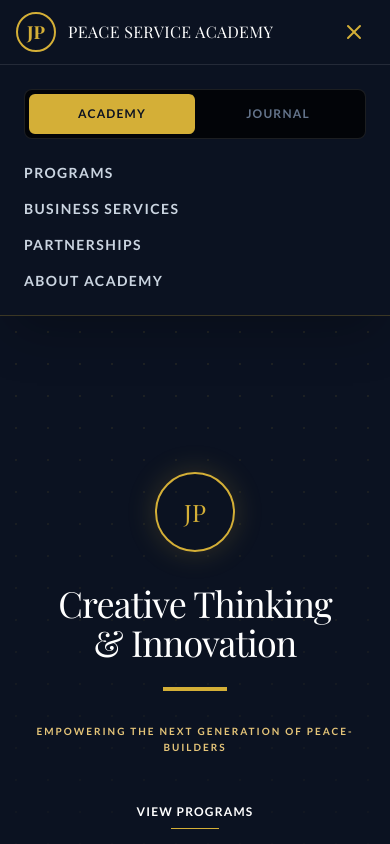
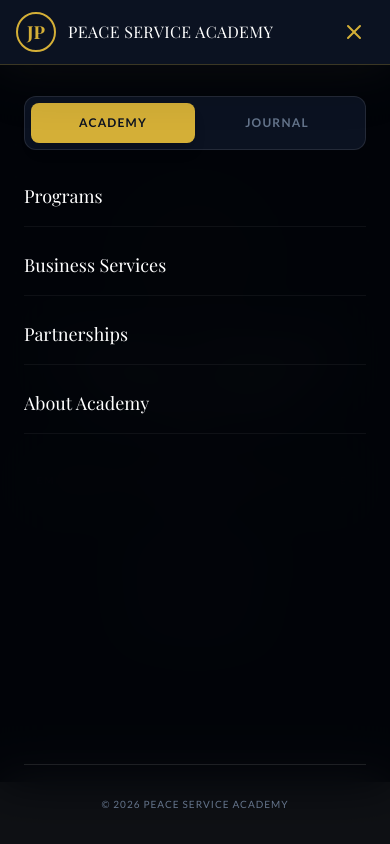
Before and after one commit to boluadeoye/jopsa-web, a Next.js app: page / in a window 390 px wide. Both pictures are taken after a click on the button 354 px from the left and 32 px from the top of the page. Shown: the top 844 px of the page. Built offline with nearby package versions, Linux system fonts and the light colour scheme; a web font is replaced by a local one.

Commit message:
Fix: Mobile menu is now a full-screen overlay with scroll lock

```diff
--- a/src/components/layout/InstitutionalMasthead.tsx
+++ b/src/components/layout/InstitutionalMasthead.tsx
@@ -1,7 +1,7 @@
 "use client";
 import Link from "next/link";
 import { usePathname } from "next/navigation";
-import { useState } from "react";
+import { useState, useEffect } from "react";
 import { Menu, X } from "lucide-react";
 import { motion, AnimatePresence } from "framer-motion";
 
@@ -10,10 +10,26 @@ export default function InstitutionalMasthead() {
   const isJournal = pathname.startsWith("/journal");
   const [isMobileMenuOpen, setIsMobileMenuOpen] = useState(false);
 
+  // Close menu when route changes
+  useEffect(() => {
+    setIsMobileMenuOpen(false);
+  }, [pathname]);
+
+  // Lock body scroll when menu is open
+  useEffect(() => {
+    if (isMobileMenuOpen) {
+      document.body.style.overflow = 'hidden';
+    } else {
+      document.body.style.overflow = 'unset';
+    }
+    return () => { document.body.style.overflow = 'unset'; };
+  }, [isMobileMenuOpen]);
+
   return (
+    <>
       <header className="sticky top-0 z-50 bg-obsidian-900 text-white border-b border-gold-600/30 shadow-2xl">
         {/* Top Identity Bar */}
-      <div className="max-w-7xl mx-auto px-4 md:px-6 py-3 md:py-4 flex justify-between items-center">
+        <div className="max-w-7xl mx-auto px-4 md:px-6 py-3 md:py-4 flex justify-between items-center relative z-50 bg-obsidian-900">
           <Link href="/" className="flex items-center gap-3 group">
             <div className="w-10 h-10 md:w-12 md:h-12 rounded-full border-2 border-gold-500 flex items-center justify-center font-serif text-gold-500 font-bold text-lg md:text-xl group-hover:bg-gold-500 group-hover:text-obsidian-900 transition-all">
               JP
@@ -30,7 +46,7 @@ export default function InstitutionalMasthead() {
 
           {/* Mobile Menu Toggle */}
           <button
-          className="md:hidden p-2 text-gold-500"
+            className="md:hidden p-2 text-gold-500 hover:bg-white/10 rounded-full transition-colors"
             onClick={() => setIsMobileMenuOpen(!isMobileMenuOpen)}
           >
             {isMobileMenuOpen ? <X size={24} /> : <Menu size={24} />}
@@ -75,57 +91,63 @@ export default function InstitutionalMasthead() {
             </ul>
           </div>
         </nav>
+      </header>
 
-      {/* Mobile Menu Overlay */}
+      {/* === MOBILE MENU OVERLAY === */}
       <AnimatePresence>
         {isMobileMenuOpen && (
           <motion.div
-            initial={{ opacity: 0, height: 0 }}
-            animate={{ opacity: 1, height: "auto" }}
-            exit={{ opacity: 0, height: 0 }}
-            className="md:hidden bg-obsidian-900 border-t border-white/10 overflow-hidden"
+            initial={{ opacity: 0 }}
+            animate={{ opacity: 1 }}
+            exit={{ opacity: 0 }}
+            className="fixed inset-0 z-40 bg-obsidian-950/95 backdrop-blur-xl pt-24 px-6 md:hidden flex flex-col"
           >
-            <div className="p-6 flex flex-col gap-6">
             {/* Mobile Wing Switcher */}
-              <div className="flex bg-obsidian-950 rounded-lg p-1 border border-white/10">
+            <div className="flex bg-obsidian-900 rounded-xl p-1.5 border border-white/10 mb-8">
               <Link
                 href="/academy"
-                  onClick={() => setIsMobileMenuOpen(false)}
-                  className={`flex-1 text-center py-3 rounded-md text-xs font-bold uppercase tracking-widest ${!isJournal ? 'bg-gold-500 text-obsidian-900' : 'text-slate-500'}`}
+                className={`flex-1 text-center py-3 rounded-lg text-xs font-bold uppercase tracking-widest transition-all ${!isJournal ? 'bg-gold-500 text-obsidian-900 shadow-lg' : 'text-slate-500'}`}
               >
                 Academy
               </Link>
               <Link
                 href="/journal"
-                  onClick={() => setIsMobileMenuOpen(false)}
-                  className={`flex-1 text-center py-3 rounded-md text-xs font-bold uppercase tracking-widest ${isJournal ? 'bg-white text-obsidian-900' : 'text-slate-500'}`}
+                className={`flex-1 text-center py-3 rounded-lg text-xs font-bold uppercase tracking-widest transition-all ${isJournal ? 'bg-white text-obsidian-900 shadow-lg' : 'text-slate-500'}`}
               >
                 Journal
               </Link>
             </div>
 
-              {/* Mobile Links */}
-              <ul className="flex flex-col gap-4 text-sm font-bold uppercase tracking-widest text-slate-300">
+            {/* Mobile Links List */}
+            <div className="flex-1 overflow-y-auto">
+              <ul className="flex flex-col gap-6 text-lg font-serif text-white">
                 {!isJournal ? (
                   <>
-                    <li><Link href="/academy/programs" onClick={() => setIsMobileMenuOpen(false)}>Programs</Link></li>
-                    <li><Link href="/academy/services" onClick={() => setIsMobileMenuOpen(false)}>Business Services</Link></li>
-                    <li><Link href="/academy/partners" onClick={() => setIsMobileMenuOpen(false)}>Partnerships</Link></li>
-                    <li><Link href="/academy/about" onClick={() => setIsMobileMenuOpen(false)}>About Academy</Link></li>
+                    <li className="border-b border-white/5 pb-4"><Link href="/academy/programs" className="block hover:text-gold-500">Programs</Link></li>
+                    <li className="border-b border-white/5 pb-4"><Link href="/academy/services" className="block hover:text-gold-500">Business Services</Link></li>
+                    <li className="border-b border-white/5 pb-4"><Link href="/academy/partners" className="block hover:text-gold-500">Partnerships</Link></li>
+                    <li className="border-b border-white/5 pb-4"><Link href="/academy/about" className="block hover:text-gold-500">About Academy</Link></li>
                   </>
                 ) : (
                   <>
-                    <li><Link href="/journal/current" onClick={() => setIsMobileMenuOpen(false)}>Current Issue</Link></li>
-                    <li><Link href="/journal/archives" onClick={() => setIsMobileMenuOpen(false)}>Archives</Link></li>
-                    <li><Link href="/journal/submit" onClick={() => setIsMobileMenuOpen(false)}>Submission Portal</Link></li>
-                    <li><Link href="/journal/editorial-board" onClick={() => setIsMobileMenuOpen(false)}>Editorial Board</Link></li>
+                    <li className="border-b border-white/5 pb-4"><Link href="/journal/current" className="block hover:text-gold-500">Current Issue</Link></li>
+                    <li className="border-b border-white/5 pb-4"><Link href="/journal/archives" className="block hover:text-gold-500">Archives</Link></li>
+                    <li className="border-b border-white/5 pb-4"><Link href="/journal/submit" className="block hover:text-gold-500">Submission Portal</Link></li>
+                    <li className="border-b border-white/5 pb-4"><Link href="/journal/editorial-board" className="block hover:text-gold-500">Editorial Board</Link></li>
                   </>
                 )}
               </ul>
             </div>
+
+            {/* Footer Info */}
+            <div className="py-8 text-center border-t border-white/10">
+              <p className="text-[10px] text-slate-500 uppercase tracking-widest">
+                © 2026 Peace Service Academy
+              </p>
+            </div>
           </motion.div>
         )}
       </AnimatePresence>
-    </header>
+    </>
   );
 }
```
Lines whose indentation alone changed are shown as unchanged.
